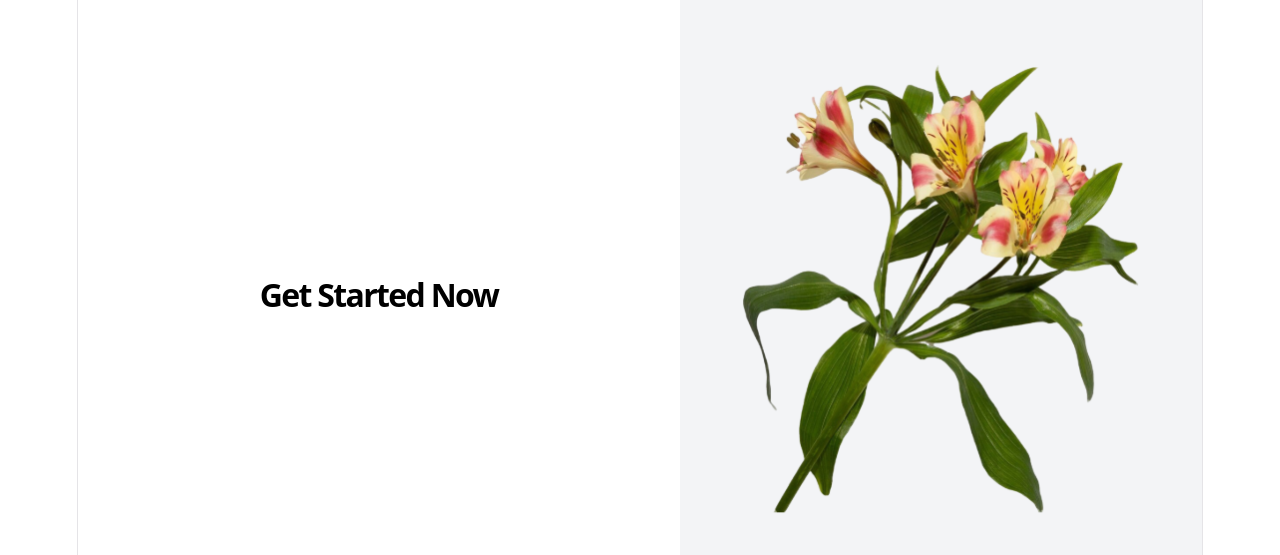
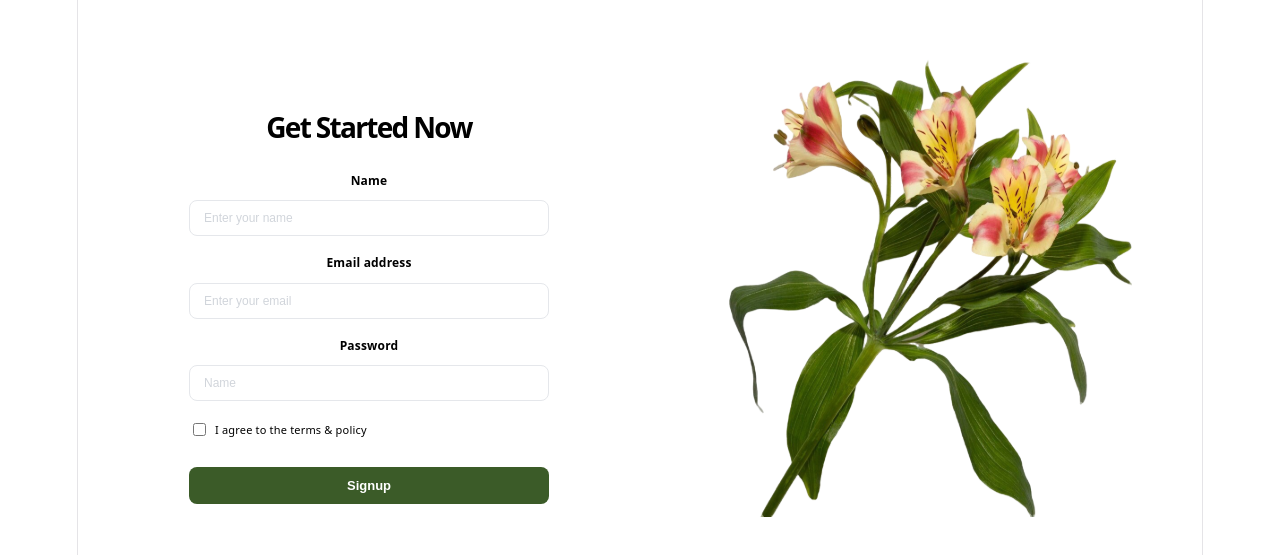
Before and after one commit to jim-jim-web/appdev1-final-practical-exam, a React (Vite) app: page / in a window 1280 px wide. Shown: the part 107-662 px from the top of the page. Built offline with nearby package versions, Linux system fonts and the light colour scheme.

Commit message:
Add Sign Up form

```diff
--- a/src/components/SignUp.jsx
+++ b/src/components/SignUp.jsx
@@ -5,11 +5,53 @@ import blossomImage from '../assets/blossom-flower.svg';
 function SignUp() {
   return (
     <div className={styles.container}>
+      {/* Left Section */}
       <div className={styles.leftSection}>
-        <h1 className={styles.title}>Get Started Now</h1>
-    </div>
+        <div className={styles.formContainer}>
+          <h1 className={styles.title}>Get Started Now</h1>
 
-      {/* Right Section - Image Display */}
+          {/* Form Part */}
+          <form className={styles.form} onSubmit={(e) => e.preventDefault()}>
+            <div className={styles.formGroup}>
+              <label htmlFor="name">Name</label>
+              <input
+                type="text"
+                id="name"
+                placeholder="Enter your name"
+              />
+            </div>
+
+            <div className={styles.formGroup}>
+              <label htmlFor="email">Email address</label>
+              <input
+                type="email"
+                id="email"
+                placeholder="Enter your email"
+              />
+            </div>
+
+            <div className={styles.formGroup}>
+              <label htmlFor="password">Password</label>
+              <input
+                type="password"
+                id="password"
+                placeholder="Name"
+              />
+            </div>
+
+            <div className={styles.checkboxGroup}>
+              <input type="checkbox" id="terms" />
+              <label htmlFor="terms">I agree to the terms & policy</label>
+            </div>
+
+            <button type="submit" className={styles.submitBtn}>
+              Signup
+            </button>
+          </form>
+        </div>
+      </div>
+
+      {/* Right Section */}
       <div className={styles.rightSection}>
         <img src={blossomImage} alt="Blossom Flower" className={styles.blossomImg} />
       </div>
--- a/src/components/SignUp.module.css
+++ b/src/components/SignUp.module.css
@@ -2,34 +2,101 @@
   display: flex;
   min-height: 100vh;
   width: 100%;
+  background-color: #ffffff;
 }
 
 .leftSection {
   flex: 1;
+  display: flex;
+  align-items: center;
+  justify-content: center;
   padding: 40px;
-  display: flex;
-  flex-direction: column;
-  justify-content: center;
+}
+
+.formContainer {
+  width: 100%;
+  max-width: 360px;
 }
 
 .rightSection {
   flex: 1;
-  background-color: #f3f4f6;
   display: flex;
   align-items: center;
   justify-content: center;
-  overflow: hidden;
+  padding: 20px;
 }
 
 .blossomImg {
-  max-width: 80%;
+  max-width: 85%;
   height: auto;
   object-fit: contain;
 }
 
 .title {
-  font-size: 32px;
+  font-size: 28px;
   font-weight: 700;
   color: #000000;
   margin-bottom: 28px;
 }
+
+.form {
+  display: flex;
+  flex-direction: column;
+  gap: 14px;
+  width: 100%;
+}
+
+.formGroup {
+  display: flex;
+  flex-direction: column;
+  gap: 6px;
+}
+
+.formGroup label {
+  font-size: 12px;
+  font-weight: 600;
+  color: #000000;
+}
+
+.formGroup input {
+  padding: 10px 14px;
+  border: 1px solid #e5e7eb;
+  border-radius: 8px;
+  font-size: 12px;
+  outline: none;
+  width: 100%;
+  box-sizing: border-box;
+}
+
+.formGroup input::placeholder {
+  color: #d1d5db;
+}
+
+.checkboxGroup {
+  display: flex;
+  align-items: center;
+  gap: 6px;
+  font-size: 11px;
+  color: #000000;
+  font-weight: 500;
+  margin-top: 2px;
+}
+
+.checkboxGroup input[type="checkbox"] {
+  width: 13px;
+  height: 13px;
+  cursor: pointer;
+}
+
+.submitBtn {
+  margin-top: 10px;
+  padding: 11px 16px;
+  background-color: #3b5b28;
+  color: #ffffff;
+  border: none;
+  border-radius: 8px;
+  font-size: 13px;
+  font-weight: 600;
+  cursor: pointer;
+  width: 100%;
+}
```
Also changed, not shown: jarina-signup-form.png (added).
